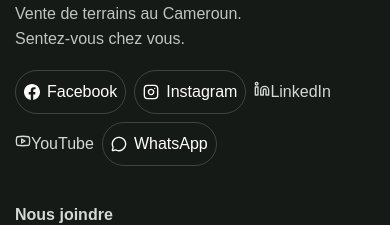
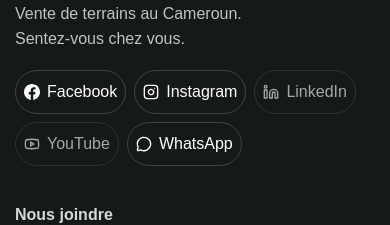
Before and after one commit to kmjdigitalprime/ohana-home-sci, a Next.js app: page /terrains/mangoule-pk36 in a window 390 px wide. Shown: the part 3890-4115 px from the top of the page. Built offline with nearby package versions, Linux system fonts and the light colour scheme.

Commit message:
style: harmoniser les nouvelles icônes sociales

```diff
--- a/app/premium.css
+++ b/app/premium.css
@@ -19,7 +19,8 @@ body.menu-open {
   gap: 8px;
 }
 
-.social-links a {
+.social-links a,
+.social-links .social-link {
   min-height: 32px;
   display: inline-flex;
   align-items: center;
@@ -41,11 +42,17 @@ body.menu-open {
   flex: 0 0 auto;
 }
 
+.social-links .social-link--pending {
+  cursor: not-allowed;
+  opacity: 0.62;
+}
+
 .topline__contacts > .social-links {
   margin-left: 2px;
 }
 
-.topline__contacts > .social-links a {
+.topline__contacts > .social-links a,
+.topline__contacts > .social-links .social-link {
   border-left: 1px solid rgb(255 255 255 / 16%);
   border-radius: 0;
   padding-left: 14px;
@@ -920,7 +927,8 @@ body.menu-open {
   margin-top: 18px;
 }
 
-.footer .social-links a {
+.footer .social-links a,
+.footer .social-links .social-link {
   border: 1px solid rgb(255 255 255 / 18%);
   color: white;
 }
@@ -967,7 +975,8 @@ body.menu-open {
     margin-left: 0;
   }
 
-  .topline__contacts > .social-links a {
+  .topline__contacts > .social-links a,
+.topline__contacts > .social-links .social-link {
     border-left: 0;
     padding-left: 8px;
   }
@@ -1100,13 +1109,15 @@ body.menu-open {
     overflow-wrap: anywhere;
   }
 
-  .social-links a {
+  .social-links a,
+.social-links .social-link {
     min-width: 44px;
     min-height: 44px;
     justify-content: center;
   }
 
-  .topline__contacts > .social-links a {
+  .topline__contacts > .social-links a,
+.topline__contacts > .social-links .social-link {
     min-width: 34px;
     min-height: 34px;
   }
```
